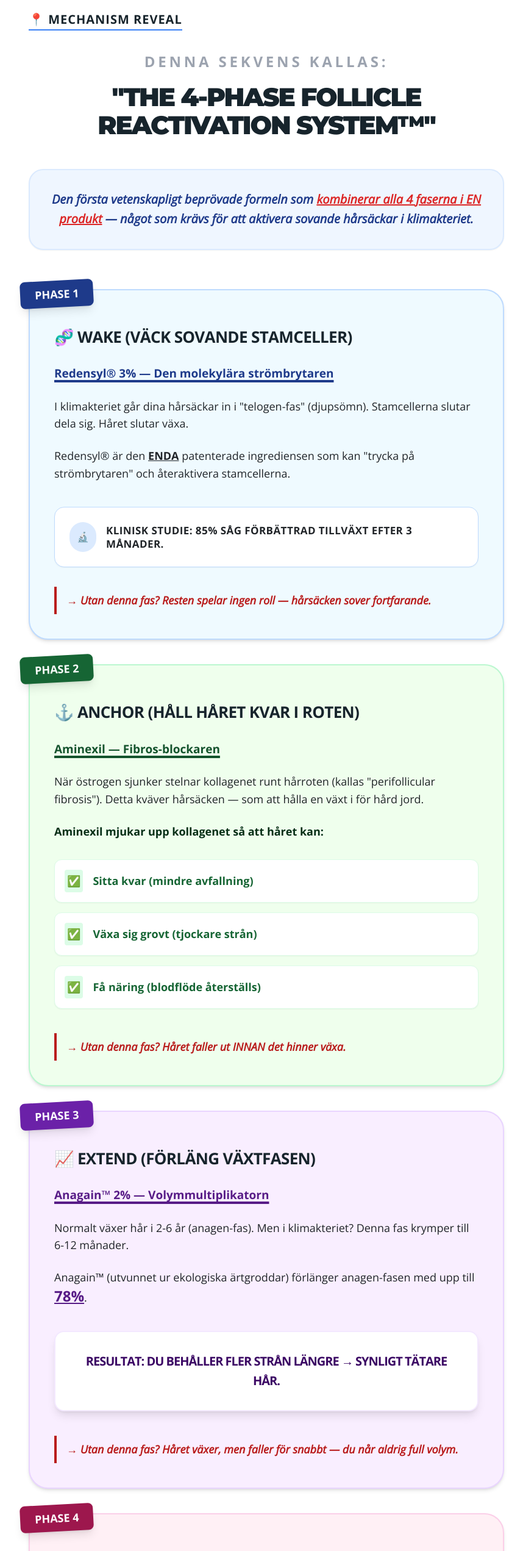
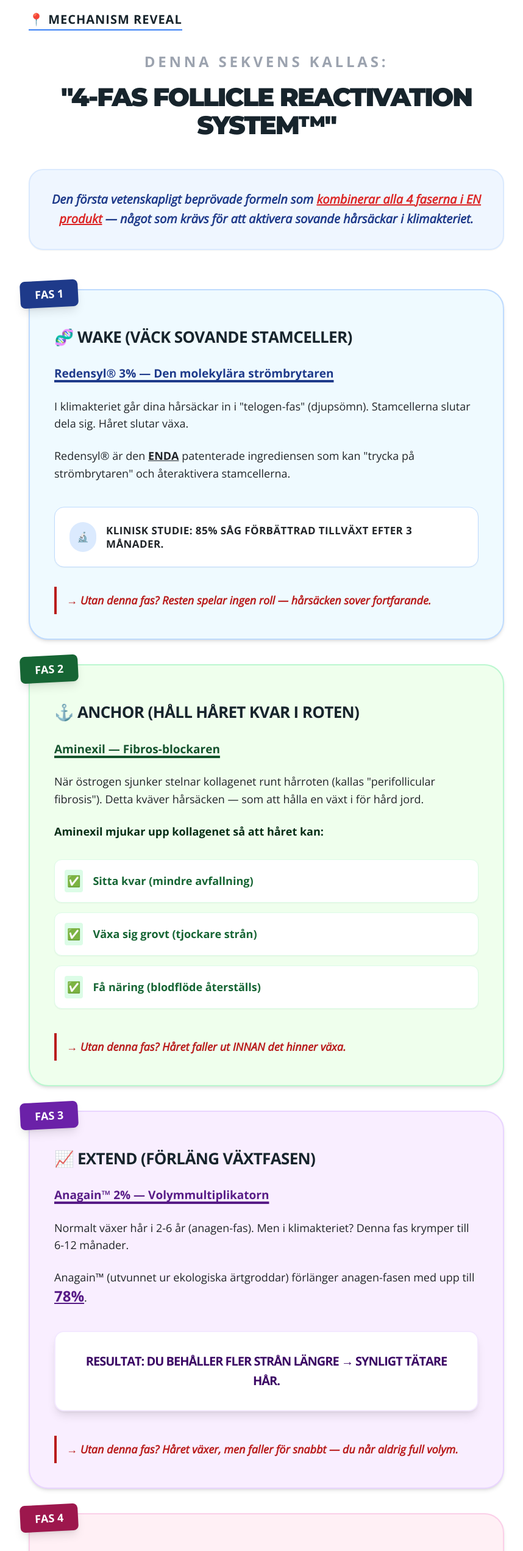
Before and after one commit to mangaz900/luminaflow, a React (Vite) app: page /kvinnor-55-plus-v4 in a window 1280 px wide. Shown: the part 7200-9743 px from the top of the page at 61% size, without its empty margins (203-1061 px from the left). Built offline with nearby package versions, Linux system fonts and the light colour scheme; no server answers; a web font is replaced by a local one.

Commit message:
Translate Phase to Fas and proofread Swedish text in V4

```diff
--- a/pages/listicles/Women55PlusV4.tsx
+++ b/pages/listicles/Women55PlusV4.tsx
@@ -319,7 +319,7 @@ const Women55PlusV4: React.FC = () => {
                             <h2 className="text-[20px] font-bold text-[#17242C] mb-8 uppercase tracking-wider border-b-2 border-blue-500 inline-block">📍 MECHANISM REVEAL</h2>
                             <h3 className="text-[24px] font-bold mb-4 text-center text-gray-400 uppercase tracking-[0.2em]">Denna sekvens kallas:</h3>
                             <h2 className="text-[34px] md:text-[42px] font-[950] text-[#17242C] mb-12 text-center leading-[1.1] tracking-tighter uppercase" style={{ fontFamily: '"Montserrat", sans-serif' }}>
-                                "The 4-Phase Follicle Reactivation System™"
+                                "4-Fas Follicle Reactivation System™"
                             </h2>
                             <p className="text-[20px] mb-16 text-center font-bold italic bg-blue-50 p-8 rounded-3xl border-2 border-blue-100 text-blue-900 shadow-sm leading-relaxed">
                                 Den första vetenskapligt beprövade formeln som <span className="text-red-600 font-black underline">kombinerar alla 4 faserna i EN produkt</span> — något som krävs för att aktivera sovande hårsäckar i klimakteriet.
@@ -327,7 +327,7 @@ const Women55PlusV4: React.FC = () => {
 
                             <div className="space-y-10">
                                 <div className="bg-[#EFFAFF] border-2 border-blue-200 p-10 rounded-[32px] relative shadow-md">
-                                    <div className="absolute -top-4 -left-4 bg-blue-900 text-white px-6 py-2 font-black rounded-lg text-lg transform -rotate-3 shadow-lg">PHASE 1</div>
+                                    <div className="absolute -top-4 -left-4 bg-blue-900 text-white px-6 py-2 font-black rounded-lg text-lg transform -rotate-3 shadow-lg">FAS 1</div>
                                     <h4 className="text-[26px] font-black mt-4 mb-6 text-[#17242C] uppercase tracking-tight">🧬 WAKE (Väck sovande stamceller)</h4>
                                     <p className="text-[19px] font-black mb-6 text-blue-900 underline underline-offset-4 decoration-4">Redensyl® 3% — Den molekylära strömbrytaren</p>
                                     <p className="text-[18px] mb-[24px]">I klimakteriet går dina hårsäckar in i "telogen-fas" (djupsömn). Stamcellerna slutar dela sig. Håret slutar växa.</p>
@@ -340,7 +340,7 @@ const Women55PlusV4: React.FC = () => {
                                 </div>
 
                                 <div className="bg-[#EFFFED] border-2 border-green-200 p-10 rounded-[32px] relative shadow-md">
-                                    <div className="absolute -top-4 -left-4 bg-green-800 text-white px-6 py-2 font-black rounded-lg text-lg transform -rotate-3 shadow-lg">PHASE 2</div>
+                                    <div className="absolute -top-4 -left-4 bg-green-800 text-white px-6 py-2 font-black rounded-lg text-lg transform -rotate-3 shadow-lg">FAS 2</div>
                                     <h4 className="text-[26px] font-black mt-4 mb-6 text-[#17242C] uppercase tracking-tight">⚓ ANCHOR (Håll håret kvar i roten)</h4>
                                     <p className="text-[19px] font-black mb-6 text-green-900 underline underline-offset-4 decoration-4">Aminexil — Fibros-blockaren</p>
                                     <p className="text-[18px] mb-[24px]">När östrogen sjunker stelnar kollagenet runt hårroten (kallas "perifollicular fibrosis"). Detta kväver hårsäcken — som att hålla en växt i för hård jord.</p>
@@ -360,7 +360,7 @@ const Women55PlusV4: React.FC = () => {
                                 </div>
 
                                 <div className="bg-[#F9EEFF] border-2 border-purple-200 p-10 rounded-[32px] relative shadow-md">
-                                    <div className="absolute -top-4 -left-4 bg-purple-800 text-white px-6 py-2 font-black rounded-lg text-lg transform -rotate-3 shadow-lg">PHASE 3</div>
+                                    <div className="absolute -top-4 -left-4 bg-purple-800 text-white px-6 py-2 font-black rounded-lg text-lg transform -rotate-3 shadow-lg">FAS 3</div>
                                     <h4 className="text-[26px] font-black mt-4 mb-6 text-[#17242C] uppercase tracking-tight">📈 EXTEND (Förläng växtfasen)</h4>
                                     <p className="text-[19px] font-black mb-6 text-purple-900 underline underline-offset-4 decoration-4">Anagain™ 2% — Volymmultiplikatorn</p>
                                     <p className="text-[18px] mb-[24px]">Normalt växer hår i 2-6 år (anagen-fas). Men i klimakteriet? Denna fas krymper till 6-12 månader.</p>
@@ -372,7 +372,7 @@ const Women55PlusV4: React.FC = () => {
                                 </div>
 
                                 <div className="bg-[#FFF0F5] border-2 border-pink-200 p-10 rounded-[32px] relative shadow-md">
-                                    <div className="absolute -top-4 -left-4 bg-pink-800 text-white px-6 py-2 font-black rounded-lg text-lg transform -rotate-3 shadow-lg">PHASE 4</div>
+                                    <div className="absolute -top-4 -left-4 bg-pink-800 text-white px-6 py-2 font-black rounded-lg text-lg transform -rotate-3 shadow-lg">FAS 4</div>
                                     <h4 className="text-[26px] font-black mt-4 mb-6 text-[#17242C] uppercase tracking-tight">🔄 CIRCULATE (Öka blodflödet)</h4>
                                     <p className="text-[19px] font-black mb-6 text-pink-900 underline underline-offset-4 decoration-4">Rosmarinolja 3% — Cirkulationsboostern</p>
                                     <p className="text-[18px] mb-[24px]">Kliniska studier visar att rosmarinolja är lika effektivt som Minoxidil för att öka blodflödet till hårbotten.</p>
@@ -410,22 +410,22 @@ const Women55PlusV4: React.FC = () => {
                                 <h3 className="text-[24px] font-[900] mb-12 text-[#17242C] text-center uppercase tracking-widest underline decoration-blue-900 underline-offset-8">🧬 FULL INGREDIENSLISTA:</h3>
                                 <div className="space-y-8">
                                     <div className="bg-white p-6 rounded-2xl shadow-sm border border-gray-100">
-                                        <p className="font-black text-blue-900 mb-2 tracking-wider">PHASE 1: WAKE</p>
+                                        <p className="font-black text-blue-900 mb-2 tracking-wider">FAS 1: WAKE</p>
                                         <p className="text-[20px] font-black m-0 mb-2">→ Redensyl® 3% <span className="text-[16px] font-semibold text-gray-500 block md:inline md:ml-2">(patenterad stamcells-aktiverare)</span></p>
                                         <p className="text-[15px] text-green-700 italic font-bold uppercase tracking-wide">85% saw improved growth (clinical study, 3 months)</p>
                                     </div>
                                     <div className="bg-white p-6 rounded-2xl shadow-sm border border-gray-100">
-                                        <p className="font-black text-blue-900 mb-2 tracking-wider">PHASE 2: ANCHOR</p>
+                                        <p className="font-black text-blue-900 mb-2 tracking-wider">FAS 2: ANCHOR</p>
                                         <p className="text-[20px] font-black m-0 mb-2">→ Aminexil <span className="text-[16px] font-semibold text-gray-500 block md:inline md:ml-2">(perifollicular fibrosis blocker)</span></p>
                                         <p className="text-[15px] text-green-700 italic font-bold uppercase tracking-wide">Prevents collagen stiffening around hair root</p>
                                     </div>
                                     <div className="bg-white p-6 rounded-2xl shadow-sm border border-gray-100">
-                                        <p className="font-black text-blue-900 mb-2 tracking-wider">PHASE 3: EXTEND</p>
+                                        <p className="font-black text-blue-900 mb-2 tracking-wider">FAS 3: EXTEND</p>
                                         <p className="text-[20px] font-black m-0 mb-2">→ Anagain™ 2% <span className="text-[16px] font-semibold text-gray-500 block md:inline md:ml-2">(anagen phase extender)</span></p>
                                         <p className="text-[15px] text-green-700 italic font-bold uppercase tracking-wide">Extends growth phase by up to 78%</p>
                                     </div>
                                     <div className="bg-white p-6 rounded-2xl shadow-sm border border-gray-100">
-                                        <p className="font-black text-blue-900 mb-2 tracking-wider">PHASE 4: CIRCULATE</p>
+                                        <p className="font-black text-blue-900 mb-2 tracking-wider">FAS 4: CIRCULATE</p>
                                         <p className="text-[20px] font-black m-0 mb-2">→ Rosmarinolja 3% <span className="text-[16px] font-semibold text-gray-500 block md:inline md:ml-2">(circulation booster)</span></p>
                                         <p className="text-[15px] text-green-700 italic font-bold uppercase tracking-wide">As effective as Minoxidil in studies — without side effects</p>
                                     </div>
```
